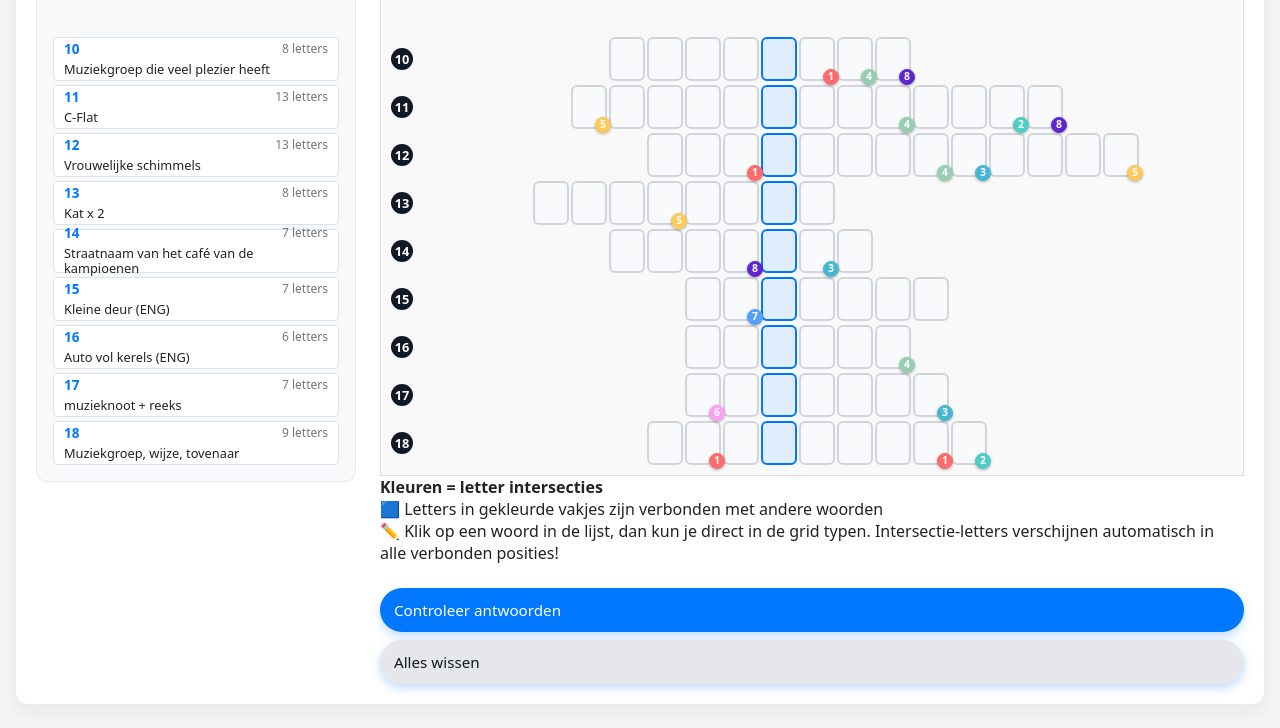
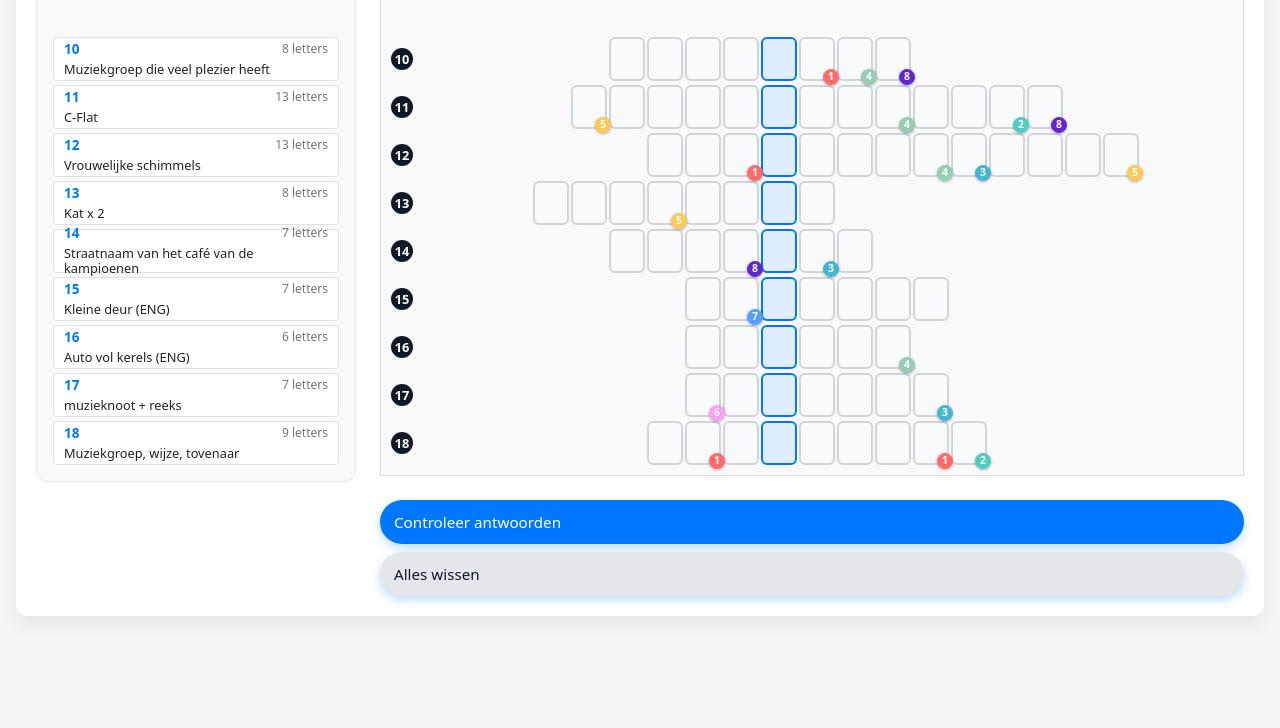
Before and after one commit to meneerdennis/kampioenen-crypto, a plain HTML site: page index.html in a window 1280 px wide. Shown: the part 828-1556 px from the top of the page. After the commit the page ends 1484 px from the top, so only its background shows below. Drawn offline with Linux system fonts and the light colour scheme.

Commit message:
styling of sollution

```diff
--- a/index.html
+++ b/index.html
@@ -53,18 +53,7 @@
               <div class="filippine-visual">
                 <div class="visual-title">Filippine Grid</div>
                 <div id="filipGrid" class="fil-grid"></div>
-                <div class="fil-legend">
-                  <div><strong>Kleuren = letter intersecties</strong></div>
-                  <div>
-                    🟦 Letters in gekleurde vakjes zijn verbonden met andere
-                    woorden
-                  </div>
-                  <div>
-                    ✏️ Klik op een woord in de lijst, dan kun je direct in de
-                    grid typen. Intersectie-letters verschijnen automatisch in
-                    alle verbonden posities!
-                  </div>
-                </div>
+                <div class="fil-legend"></div>
               </div>
 
               <div class="buttons">
--- a/style.css
+++ b/style.css
@@ -435,6 +435,13 @@ section {
   border-color: var(--success) !important;
   background: rgba(46, 204, 113, 0.1) !important;
   box-shadow: 0 0 0 2px rgba(46, 204, 113, 0.2);
+}
+
+/* Red accent for correct solution letters (center column) */
+.fil-cell.solution.correct-answer {
+  border-color: #4000ff !important;
+  background: rgba(30, 255, 0, 0.415) !important;
+  box-shadow: 0 0 0 2px rgba(0, 255, 0, 0.3);
 }
 
 .fil-row.correct-row {
```
